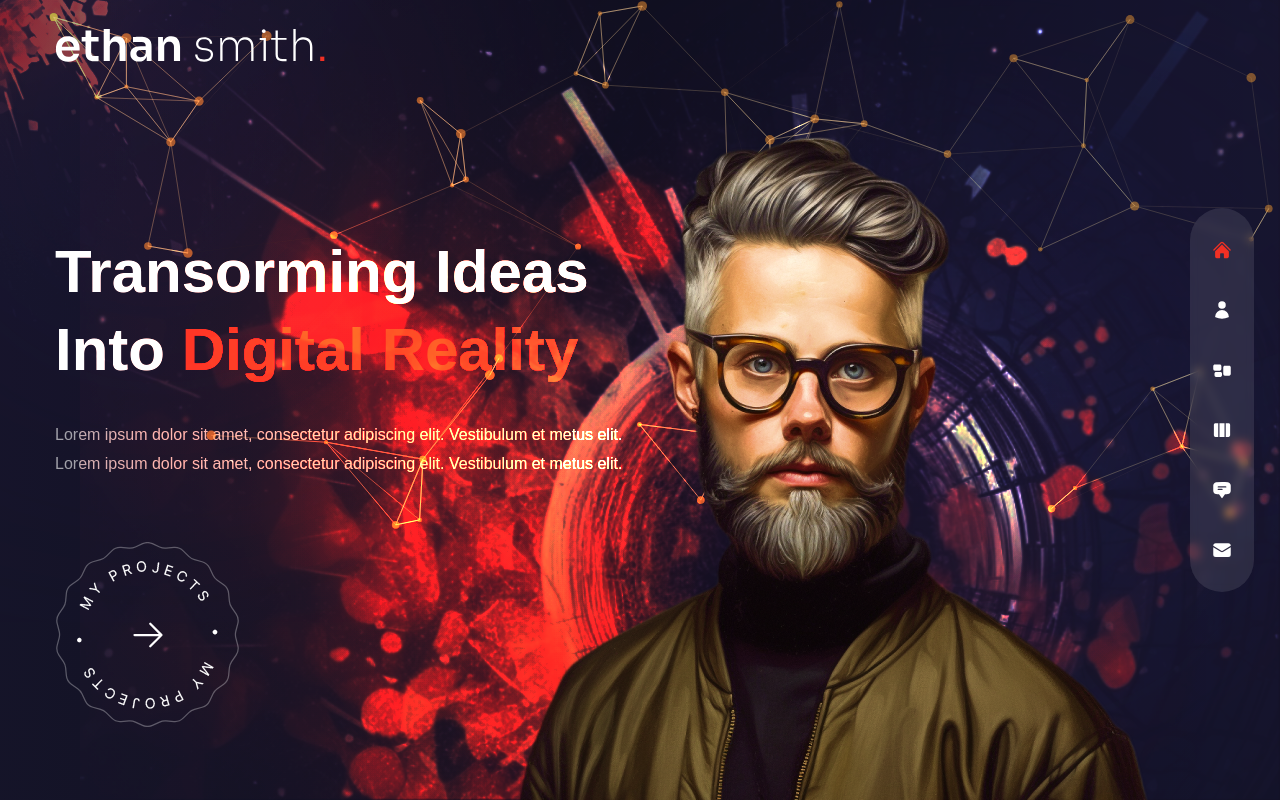
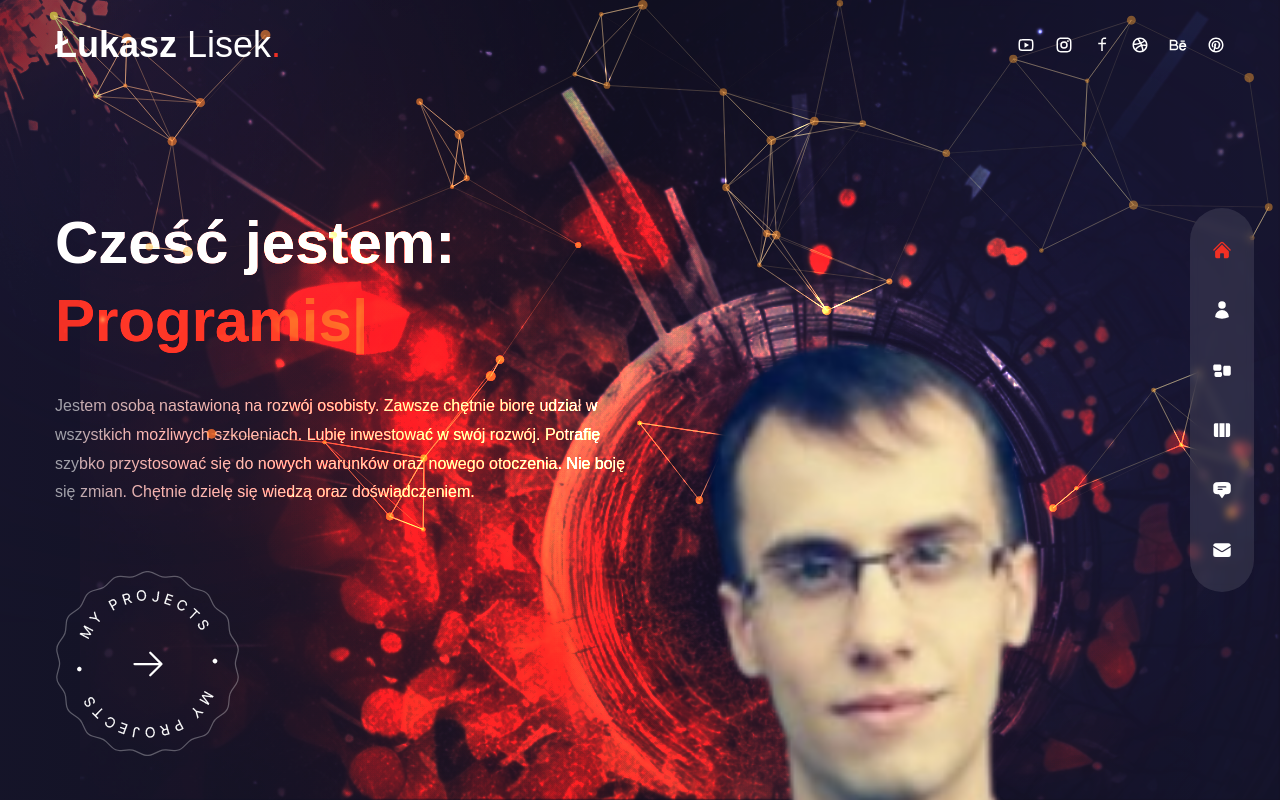
Before and after one commit to Atlon1/lukaszL-portfolio, a React (Create React App) app: page / in a window 1280 px wide. Built offline with nearby package versions, Linux system fonts and the light colour scheme.

Commit message:
first section rdy

```diff
--- a/src/components/Avatar.tsx
+++ b/src/components/Avatar.tsx
@@ -1,6 +1,6 @@
 import React from 'react';
 
-import AvatarOne from '../assets/avatar.png'
+import AvatarOne from '../assets/LukaszL.png'
 
 const Avatar = () => {
     return (
--- a/src/components/Header.tsx
+++ b/src/components/Header.tsx
@@ -1,19 +1,31 @@
 import React from 'react';
-import { Link } from 'react-router-dom';
-import Logo from '../assets/logo (1).svg';
+import Social from "./Social";
+import {motion} from "framer-motion";
+import {fadeIn} from '../variants'
 
 
 const Header = () => {
+
+
     return (
-        <header className='absolute z-30 w-full flex items-center px-16 xl:px-0 xl:h-[90px]'>
-            <div className='container mx-auto'>
-                <div>
-                    <Link to='/' className='flex items-center'>
-                        <img src={Logo} alt='logo'/>
-                    </Link>
-                </div>
-            </div>
-        </header>
+           <header className='absolute z-10 w-full flex items-center px-16 xl:px-0 xl:h-[90px]'>
+               <motion.div
+                   variants={fadeIn('down', 0.5)}
+                   initial='hidden'
+                   animate='show'
+                   exit='hidden'
+                   className='container mx-auto'>
+                   <div className='flex flex-col lg:flex-row justify-between items-center gap-y-6 py-8'>
+                       <a href='ava224@wp.pl' className='flex items-center'>
+                           <div className='text-4xl'>
+                               <span className='font-semibold'>Łukasz</span> Lisek<span className='text-accent'>.</span>
+                           </div>
+
+                       </a>
+                       <Social/>
+                   </div>
+               </motion.div>
+           </header>
     );
 };
 
--- a/src/components/Social.tsx
+++ b/src/components/Social.tsx
@@ -1,9 +1,35 @@
 import React from 'react';
+import {Link} from "react-router-dom";
+import {
+    RiYoutubeLine,
+    RiInstagramLine,
+    RiFacebookLine,
+    RiDribbbleLine,
+    RiBehanceLine,
+    RiPinterestLine
+} from "react-icons/ri";
 
 const Social = () => {
     return (
-        <div>
-            Social
+        <div className='flex items-center gap-x-5 text-lg'>
+            <Link to='/' className='hover:text-accent transition-all duration-300'>
+                <RiYoutubeLine/>
+            </Link>
+            <Link to='/' className='hover:text-accent transition-all duration-300'>
+            <RiInstagramLine/>
+        </Link>
+            <Link to='/' className='hover:text-accent transition-all duration-300'>
+            <RiFacebookLine/>
+        </Link>
+            <Link to='/' className='hover:text-accent transition-all duration-300'>
+            <RiDribbbleLine/>
+        </Link>
+            <Link to='/' className='hover:text-accent transition-all duration-300'>
+            <RiBehanceLine/>
+        </Link>
+            <Link to='/' className='hover:text-accent transition-all duration-300'>
+            <RiPinterestLine/>
+        </Link>
         </div>
     );
 };
--- a/src/pages/Home.tsx
+++ b/src/pages/Home.tsx
@@ -1,11 +1,10 @@
 import React from 'react';
-
 import ProjectBtn from "../components/ProjectBtn";
 import Avatar from "../components/Avatar";
-
 import {motion} from "framer-motion";
 import {fadeIn} from '../variants'
 import ParticlessCont from "../components/ParticlessCont";
+import {TypeAnimation} from "react-type-animation";
 
 const Home = () => {
     return (
@@ -19,8 +18,22 @@ const Home = () => {
                         animate='show'
                         exit='hidden'
                         className='h1'>
-                        Transorming Ideas <br/> Into {' '}
-                        <span className='text-accent'>Digital Reality</span>
+                        Cześć jestem:<br/>
+                        <span className='text-accent'>
+                            <TypeAnimation
+                                sequence={[
+                                    'Technologiem',
+                                    3000,
+                                    'Programista',
+                                    3000,
+                                    'Planistą produkcji.',
+                                    3000
+                                ]}
+                                speed={30}
+                                className='text-accent'
+                                wrapper='span'
+                                repeat={Infinity}/>
+                        </span>
                     </motion.h1>
                     <motion.p
                         variants={fadeIn('down', 0.3)}
@@ -28,9 +41,16 @@ const Home = () => {
                         animate='show'
                         exit='hidden'
                         className=' max-w-sm xl:max-w-xl mx-auto xl:mx-0 mb-10 xl:mb-16 '>
-                        Lorem ipsum dolor sit amet, consectetur adipiscing elit.
-                        Vestibulum et metus elit. Lorem ipsum dolor sit amet, consectetur adipiscing elit.
-                        Vestibulum et metus elit.
+                        Jestem osobą nastawioną na
+                        rozwój osobisty. Zawsze chętnie
+                        biorę udział w wszystkich
+                        możliwych szkoleniach. Lubię
+                        inwestować w swój rozwój. Potrafię
+                        szybko przystosować się do
+                        nowych warunków oraz nowego
+                        otoczenia. Nie boję się zmian.
+                        Chętnie dzielę się wiedzą oraz
+                        doświadczeniem.
                     </motion.p>
                     <div className='flex justify-center xl:hidden relative'>
                         <ProjectBtn/>
@@ -57,14 +77,13 @@ const Home = () => {
                     exit='hidden'
                     className='bg-none xl:bg-explosion xl:bg-cover xl:bg-right xl:bg-no-repeat w-full h-full absolute mix-blend-color-dodge translate-z-0 opacity-90'>
                 </motion.div>
-
                 <motion.div
                     variants={fadeIn('down', 0.5)}
                     initial='hidden'
                     animate='show'
                     exit='hidden'
                     transition={{duration: 1 , ease: 'easeInOut'}}
-                    className='w-full h-full max-w-[737px] max-h-[678px] absolute -bottom-32 lg:bottom-0 lg:right-[8%]'>
+                    className='w-full h-full max-w-[600px] max-h-[500px] absolute lg:bottom-0 lg:right-[8%]'>
                     <Avatar/>
                 </motion.div>
             </div>
```
Also changed, not shown: package.json (+6 -1 lines), src/assets/LukaszL.png (added), 1 other file (tests, documents, lock files or other folders).
